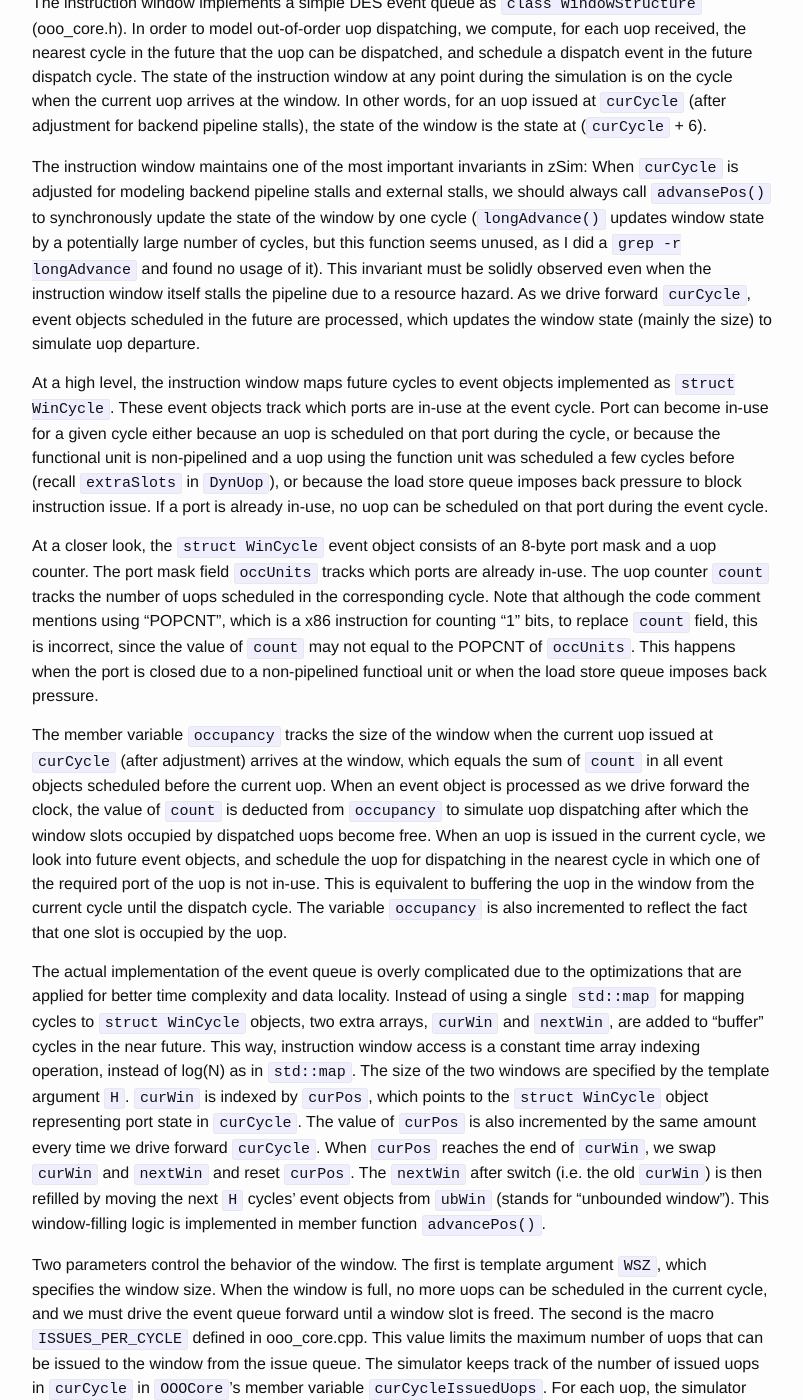
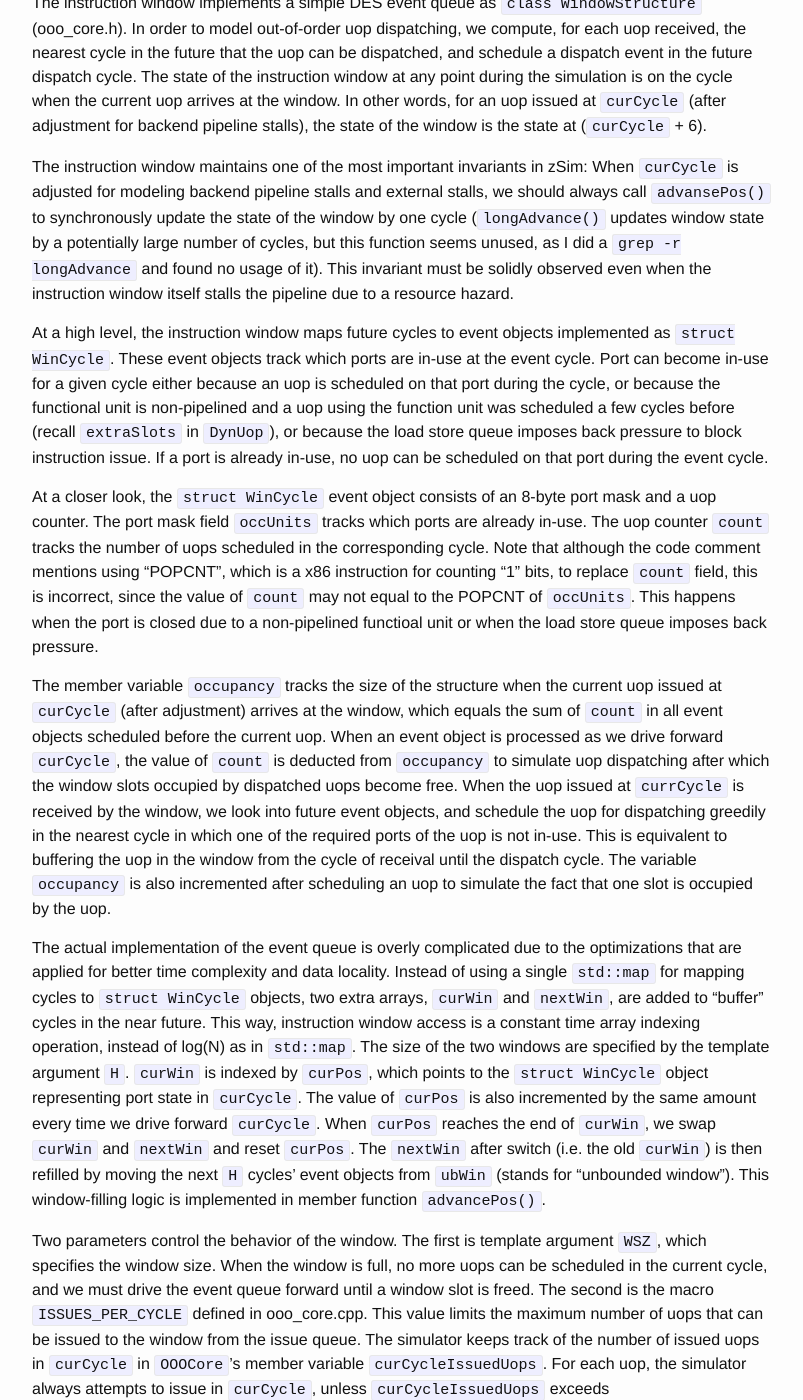
Before and after one commit to wangziqi2013/wangziqi2013.github.io, a Jekyll site: the page built from _posts/2019-12-31-zsim-microarch.markdown, in a window 1280 px wide and 1400 px high, scrolled down 18330 px. Shown: the whole window, without its empty margins (238-1041 px from the left). Built offline with Jekyll 4.4.1, drawn with Linux system fonts in a browser that asks for light colours.

Commit message:
Rewrite occupancy

```diff
--- a/_posts/2019-12-31-zsim-microarch.markdown
+++ b/_posts/2019-12-31-zsim-microarch.markdown
@@ -664,9 +664,7 @@ The instruction window maintains one of the most important invariants in zSim: W
 backend pipeline stalls and external stalls, we should always call `advansePos()` to synchronously update
 the state of the window by one cycle (`longAdvance()` updates window state by a potentially large number of cycles, but this
 function seems unused, as I did a `grep -r longAdvance` and found no usage of it). This invariant must be solidly observed
-even when the instruction window itself stalls the pipeline due to a resource hazard. As we drive forward `curCycle`,
-event objects scheduled in the future are processed, which updates the window state (mainly the size) to simulate
-uop departure.
+even when the instruction window itself stalls the pipeline due to a resource hazard.
 
 At a high level, the instruction window maps future cycles to event objects implemented as `struct WinCycle`. These
 event objects track which ports are in-use at the event cycle. Port can become in-use for a given cycle
@@ -682,14 +680,14 @@ counting "1" bits, to replace `count` field, this is incorrect, since the value
 of `occUnits`. This happens when the port is closed due to a non-pipelined functioal unit or when the load store queue
 imposes back pressure.
 
-The member variable `occupancy` tracks the size of the window when the current uop issued at `curCycle` (after adjustment)
+The member variable `occupancy` tracks the size of the structure when the current uop issued at `curCycle` (after adjustment)
 arrives at the window, which equals the sum of `count` in all event objects scheduled before the current uop. When an event
-object is processed as we drive forward the clock, the value of
-`count` is deducted from `occupancy` to simulate uop dispatching after which the window slots occupied by dispatched uops
-become free. When an uop is issued in the current cycle, we look into future event objects, and schedule the uop
-for dispatching in the nearest cycle in which one of the required port of the uop is not in-use. This is equivalent
-to buffering the uop in the window from the current cycle until the dispatch cycle. The variable `occupancy` is also
-incremented to reflect the fact that one slot is occupied by the uop.
+object is processed as we drive forward `curCycle`, the value of `count` is deducted from `occupancy` to simulate uop
+dispatching after which the window slots occupied by dispatched uops become free. When the uop issued at `currCycle`
+is received by the window, we look into future event objects, and schedule the uop for dispatching greedily in the nearest
+cycle in which one of the required ports of the uop is not in-use. This is equivalent to buffering the uop in the window
+from the cycle of receival until the dispatch cycle. The variable `occupancy` is also incremented after scheduling an uop
+to simulate the fact that one slot is occupied by the uop.
 
 The actual implementation of the event queue is overly complicated due to the optimizations that are applied
 for better time complexity and data locality. Instead of using a single `std::map` for mapping cycles to `struct WinCycle`
```
